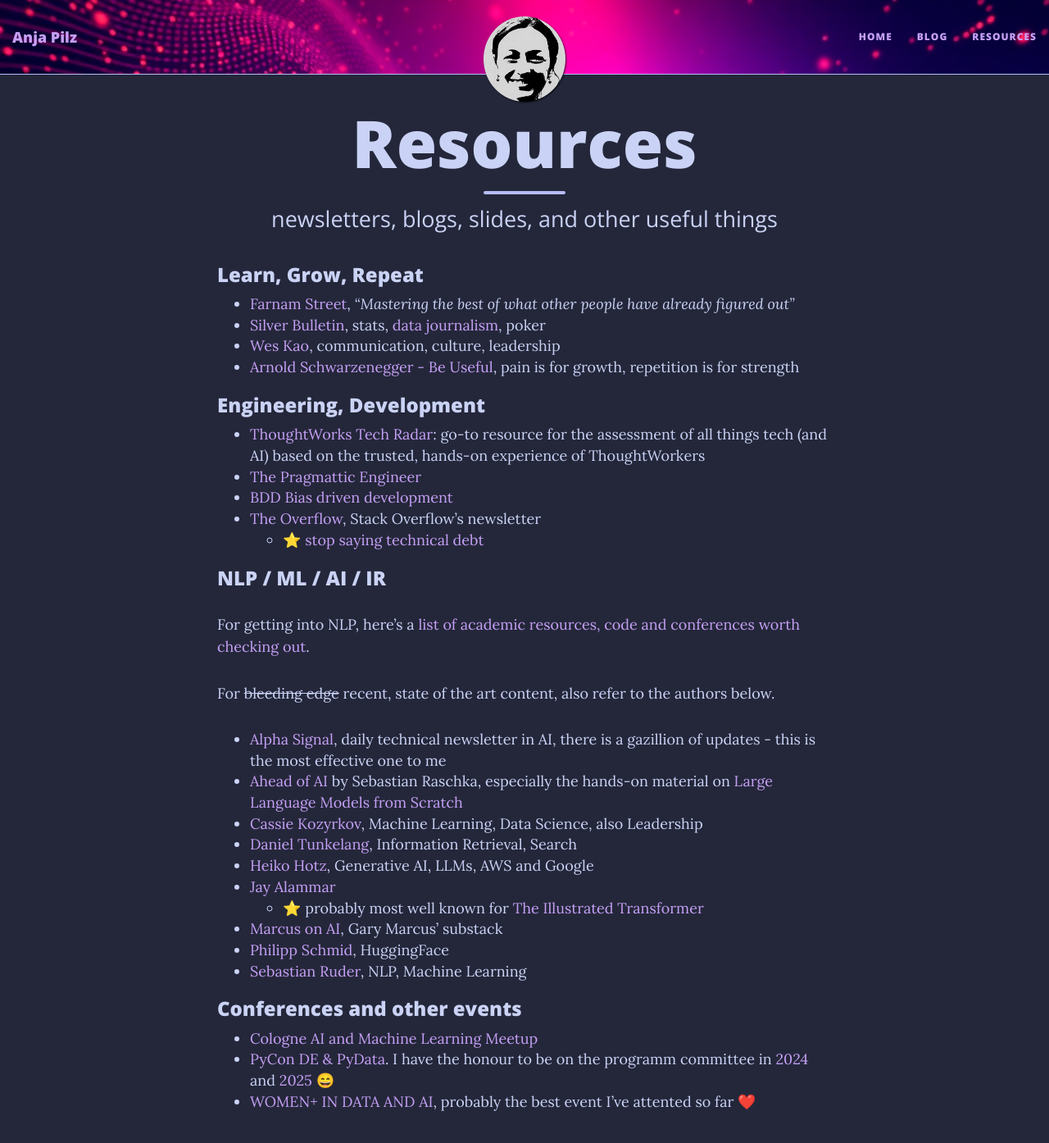
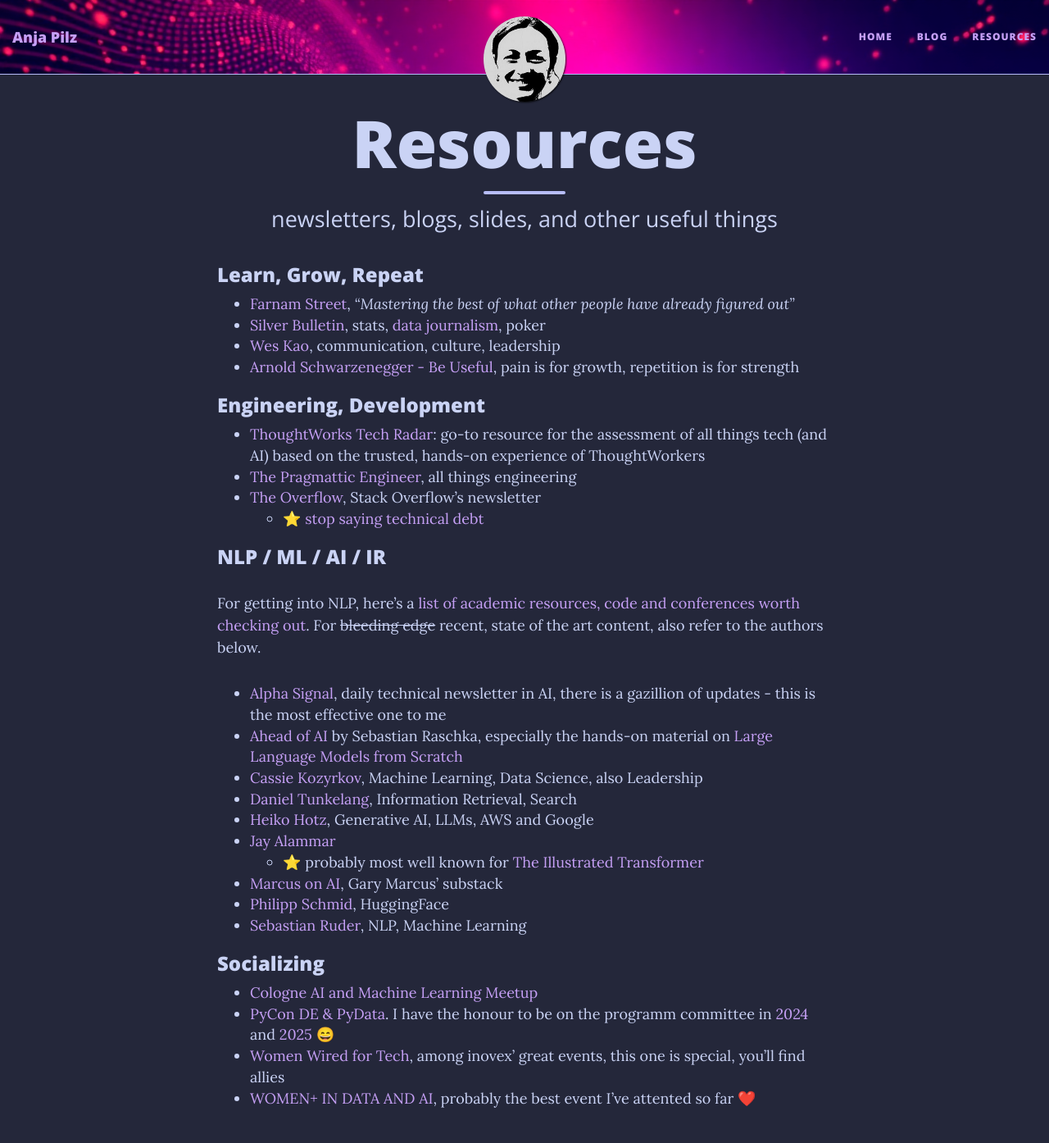
Before and after one commit to aplz/aplz.github.io, a Jekyll site: the page built from resources/index.md, in a window 1280 px wide and 1400 px high. Shown: the top 1394 px of the window at 82% size. Built offline with Jekyll 4.4.1, drawn with Linux system fonts in a browser that asks for light colours; nearby versions of some CDN libraries.

Commit message:
adds inovex event

```diff
--- a/resources/index.md
+++ b/resources/index.md
@@ -14,16 +14,13 @@
 ### Engineering, Development
 
 * [ThoughtWorks Tech Radar](https://www.thoughtworks.com/en-de/radar): go-to resource for the assessment of all things tech (and AI) based on the trusted, hands-on experience of ThoughtWorkers
-* [The Pragmattic Engineer](https://newsletter.pragmaticengineer.com)
-* [BDD Bias driven development](https://speakerdeck.com/mariofusco/bdd-bias-driven-development)
+* [The Pragmattic Engineer](https://newsletter.pragmaticengineer.com), all things engineering
 * [The Overflow](https://stackoverflow.blog/newsletter), Stack Overflow's newsletter
   * ⭐ [stop saying technical debt](https://stackoverflow.blog/2023/12/27/stop-saying-technical-debt/)
 
 ### NLP / ML / AI / IR
 
-For getting into NLP, here's a [list of academic resources, code and conferences worth checking out](../_posts/2020-08-27-getting-into-nlp.md).
-
-For ~~bleeding edge~~ recent, state of the art content, also refer to the authors below.
+For getting into NLP, here's a [list of academic resources, code and conferences worth checking out](../_posts/2020-08-27-getting-into-nlp.md). For ~~bleeding edge~~ recent, state of the art content, also refer to the authors below.
 
 * [Alpha Signal](https://alphasignal.ai), daily technical newsletter in AI, there is a gazillion of updates - this is the most effective one to me
 * [Ahead of AI](https://magazine.sebastianraschka.com) by Sebastian Raschka, especially the hands-on material on [Large Language Models from Scratch](https://github.com/rasbt/LLMs-from-scratch)
@@ -36,8 +33,9 @@
 * [Philipp Schmid](https://www.philschmid.de/), HuggingFace
 * [Sebastian Ruder](https://www.ruder.io/), NLP, Machine Learning
 
-### Conferences and other events
+### Socializing
 
 * [Cologne AI and Machine Learning Meetup](http://caiml.events)
 * [PyCon DE & PyData](https://2024.pycon.de). I have the honour to be on the programm committee in [2024](https://2024.pycon.de) and [2025](https://2025.pycon.de) 😄
+* [Women Wired for Tech](https://www.inovex.de/de/news-events/events/women-wired-for-tech-1-das-online-event-fuer-frauen-in-der-tech-welt/), among inovex' great events, this one is special, you'll find allies
 * [WOMEN+ IN DATA AND AI](https://women-in-data-ai.tech), probably the best event I've attented so far ❤️
```
